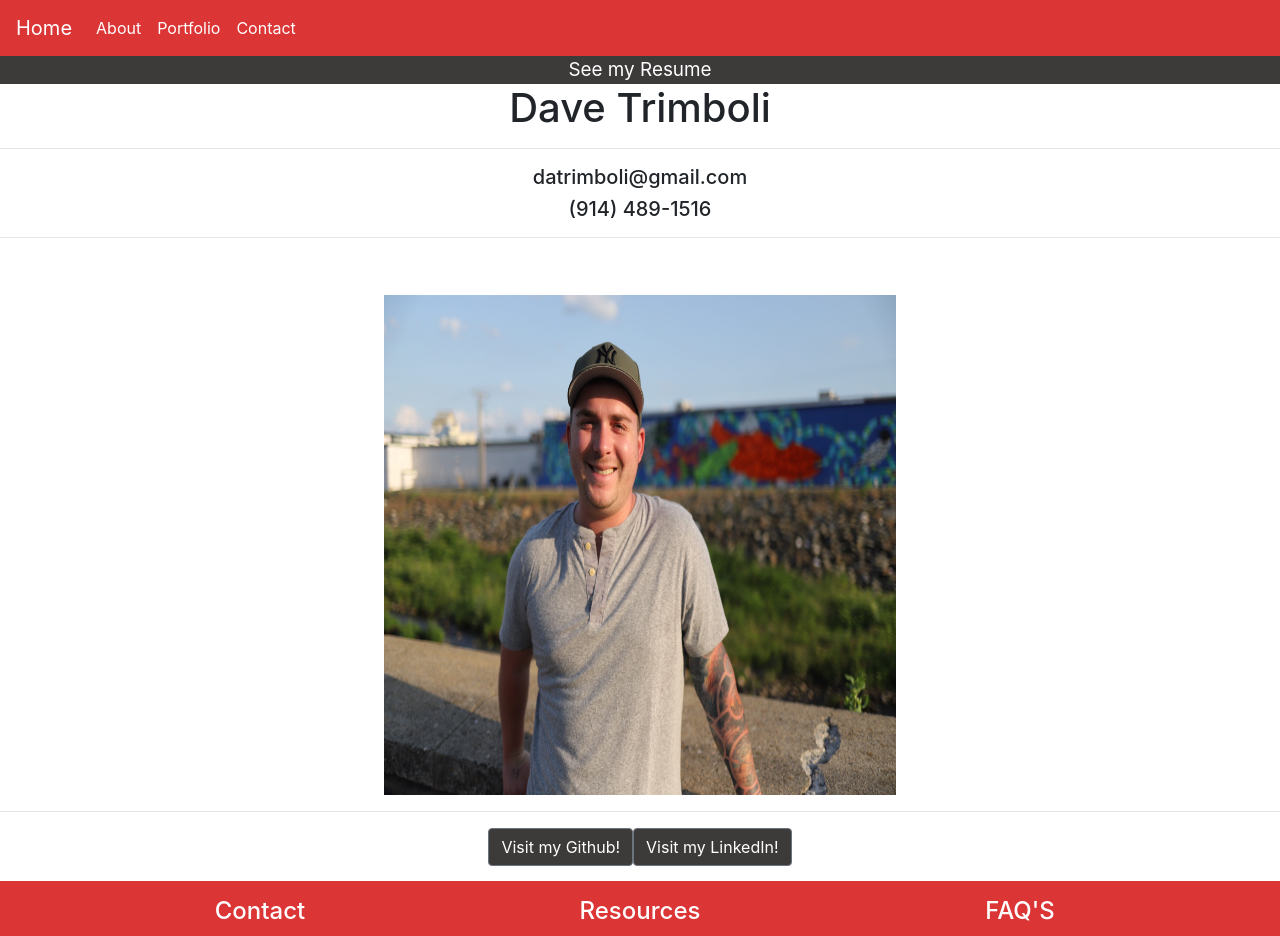
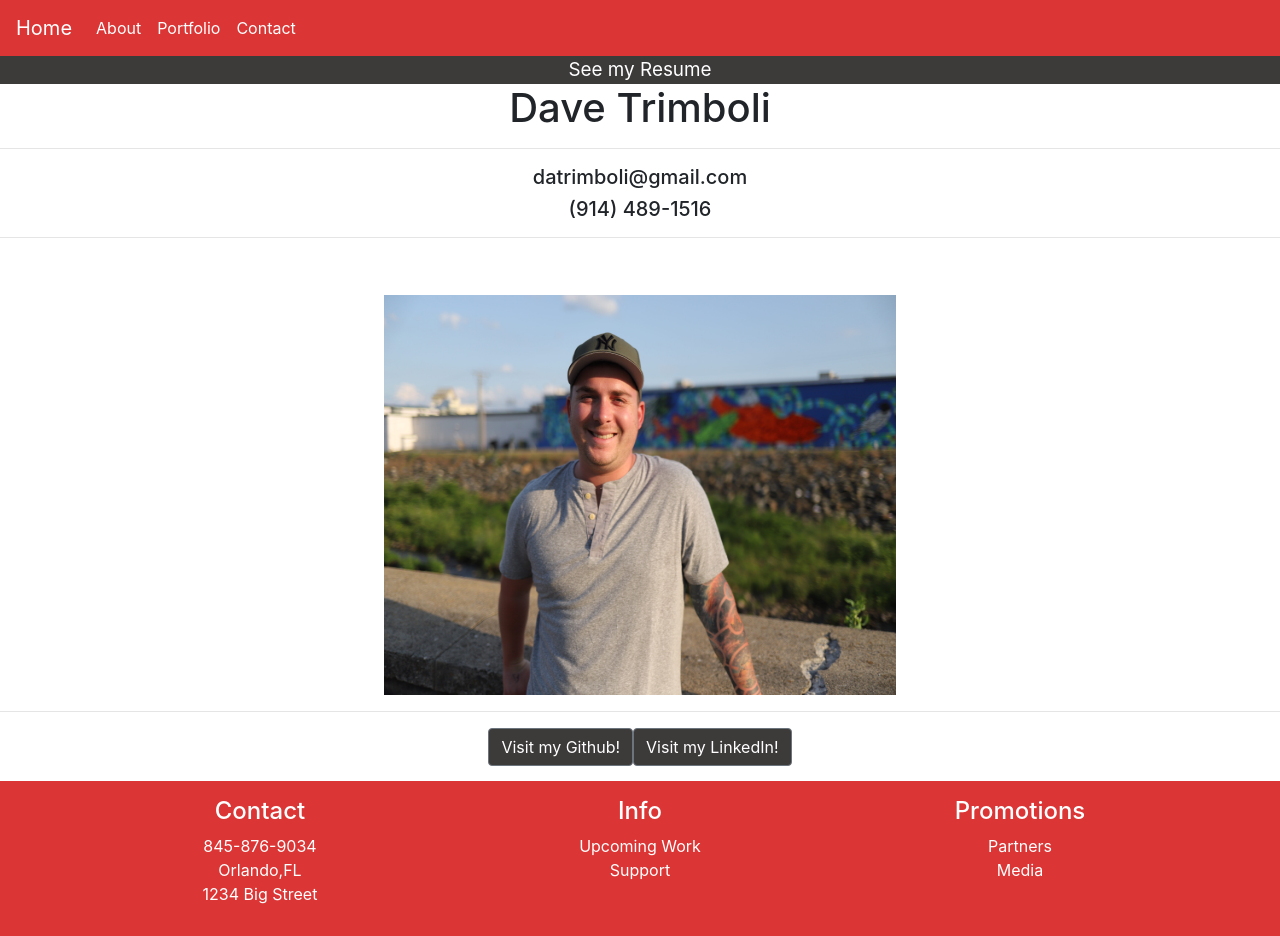
Before and after one commit to datrimboli/reactportfolio1, a React (Create React App) app in the folder reactportfolio1/: page / in a window 1280 px wide. Shown: the top 936 px of the page. Built offline with nearby package versions, Linux system fonts and the light colour scheme.

Commit message:
picture sized

```diff
--- a/reactportfolio1/src/components/Footer.js
+++ b/reactportfolio1/src/components/Footer.js
@@ -13,28 +13,25 @@ const Footer = () => {
               <li>845-876-9034</li>
               <li>Orlando,FL</li>
               <li>1234 Big Street</li>
-              {/* <li>1234 Dumb St.</li> */}
             </ul>
 
           </div>
           {/* Column2 */}
           <div className="col">
-            <h4>Resources</h4>
+            <h4>Info</h4>
             <ul className="list-unstyled">
-              <li>goodgood</li>
-              <li>thanks</li>
-              {/* <li>sorry</li> */}
-            </ul>
+              <li>Upcoming Work</li>
+              <li>Support</li>
+           </ul>
 
           </div>
           {/* Column3 */}
           <div className="col">
-            <h4>FAQ'S</h4>
+            <h4>Promotions</h4>
             <ul className="list-unstyled">
-              <li>good</li>
-              <li>thanksthanks</li>
-              {/* <li>sorryyy</li> */}
-            </ul>
+              <li>Partners</li>
+              <li>Media</li>
+           </ul>
           </div>
         </div>
         <hr />
--- a/reactportfolio1/src/pages/About/About.css
+++ b/reactportfolio1/src/pages/About/About.css
@@ -1,6 +1,6 @@
 .size{
-height: 500px;
-width: 1000px;
+height: 400px;
+width: 500px;
  text-align: center;
     display: block;
     justify-content: center;
```
